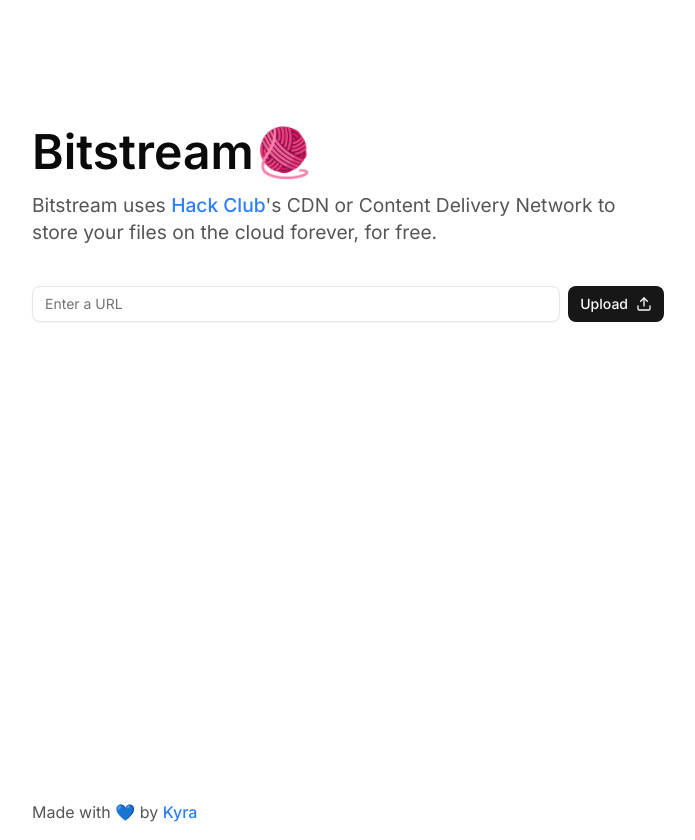
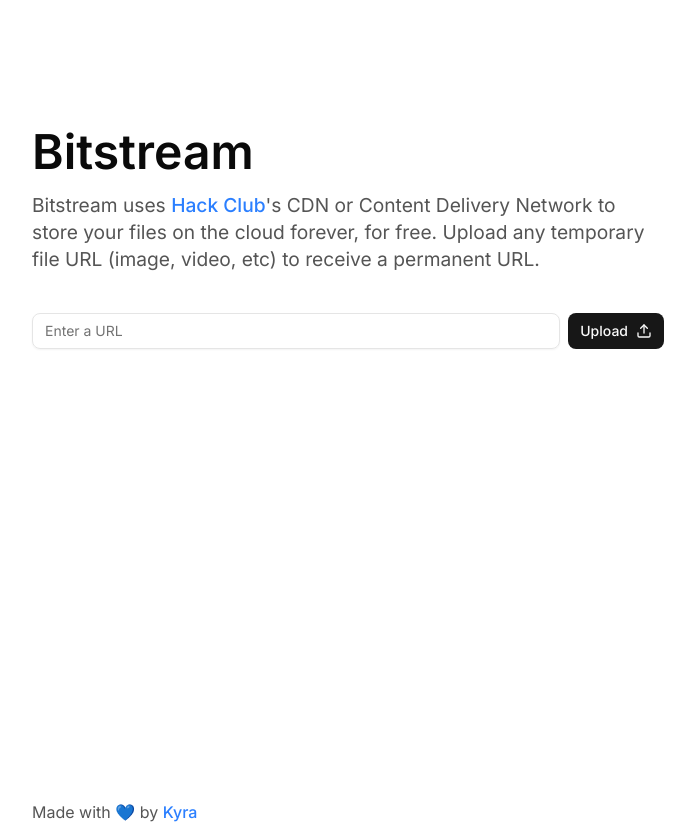
Before and after one commit to kyraezikeuzor/bitstream, a Next.js app: page / in a window 1280 px wide. Shown: the whole page, without its empty margins (292-987 px from the left). Built offline with nearby package versions, Linux system fonts and the light colour scheme.

Commit message:
Added more description

```diff
--- a/app/page.tsx
+++ b/app/page.tsx
@@ -45,12 +45,13 @@
   return (
     <div className="max-w-[680px] mx-auto my-auto min-h-screen px-6 py-[16vh]">
       <h1 className="text-4xl lg:text-5xl font-semibold text-left mb-4">
-        Bitstream🧶
+        Bitstream
       </h1>
       <p className="text-xl text-muted-foreground text-left mb-6">
         Bitstream uses <a href="https://hackclub.com/cdn">Hack Club</a>
         &apos;s CDN or Content Delivery Network to store your files on the cloud
-        forever, for free.
+        forever, for free. Upload any temporary file URL (image, video, etc) to
+        receive a permanent URL.
       </p>
 
       <div className="space-y-6 mt-10">
```
